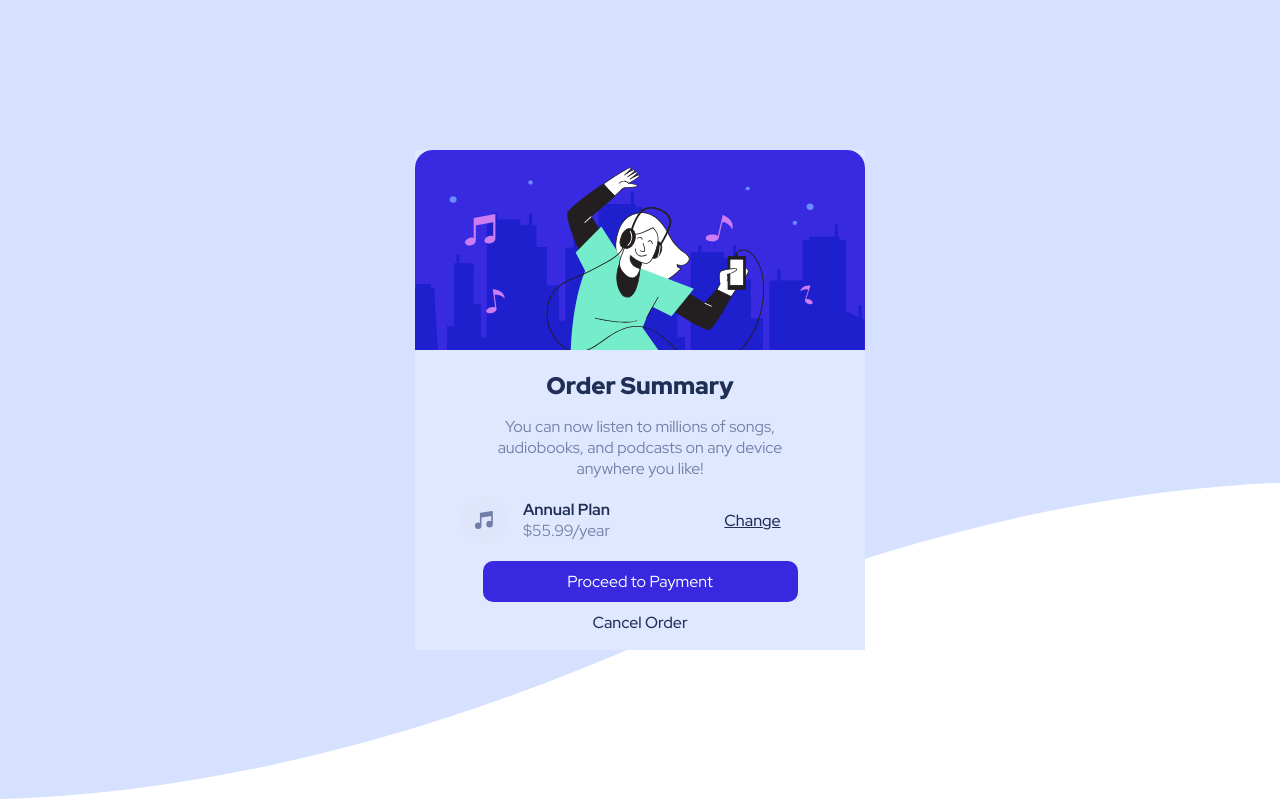
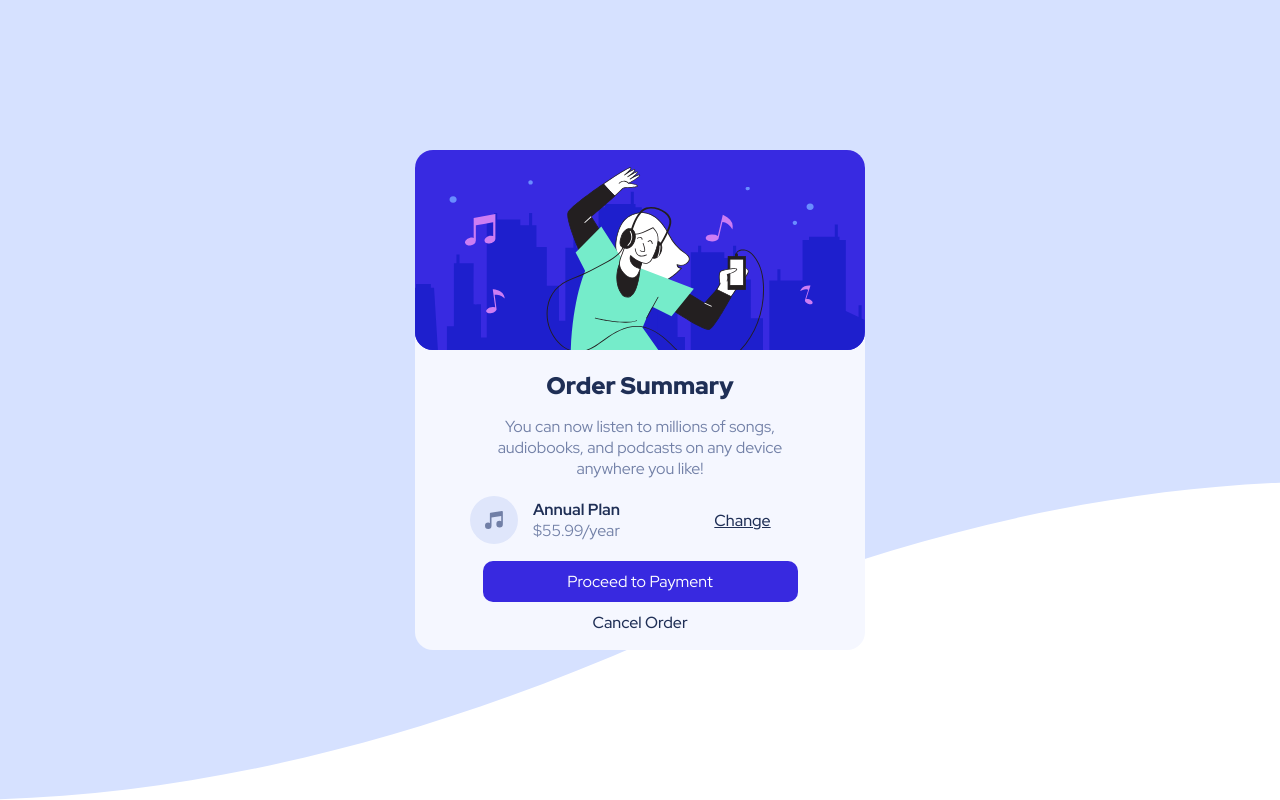
Before and after one commit to klopeq/Order-summary-component, a plain HTML site: page index.html in a window 1280 px wide. Drawn offline with Linux system fonts and the light colour scheme.

Commit message:
Update styles.css

```diff
--- a/styles.css
+++ b/styles.css
@@ -1,7 +1,5 @@
 @import url('https://fonts.googleapis.com/css2?family=Red+Hat+Display:ital,wght@0,300..900;1,300..900&display=swap');
-/*
-   Weights: 500, 700, 900
-*/
+
 
 * {
     padding: 0;
@@ -32,14 +30,16 @@ body {
 
 .container .content-box .content-page {
     text-align: center;
-    background-color: var(--pale-blue);
+    background-color: var(--very-pale-blue);
     height: 500px;
+    border-radius: 18px;
 }
 
 .container .content-box .content-page .main-img {
     width: 450px;
-    border-top-left-radius: 18px;
-    border-top-right-radius: 18px;
+    /* border-top-left-radius: 18px;
+    border-top-right-radius: 18px; */
+    border-radius: 18px;
     height: 200px;
     margin-bottom: 0;
 }
@@ -61,6 +61,7 @@ body {
     grid-template-columns:  1fr 1fr;
     align-items: center;
     margin: 10px 0;
+    padding: 0 20px;
 }
 
 .container .content-box .content-page .price div {
```
